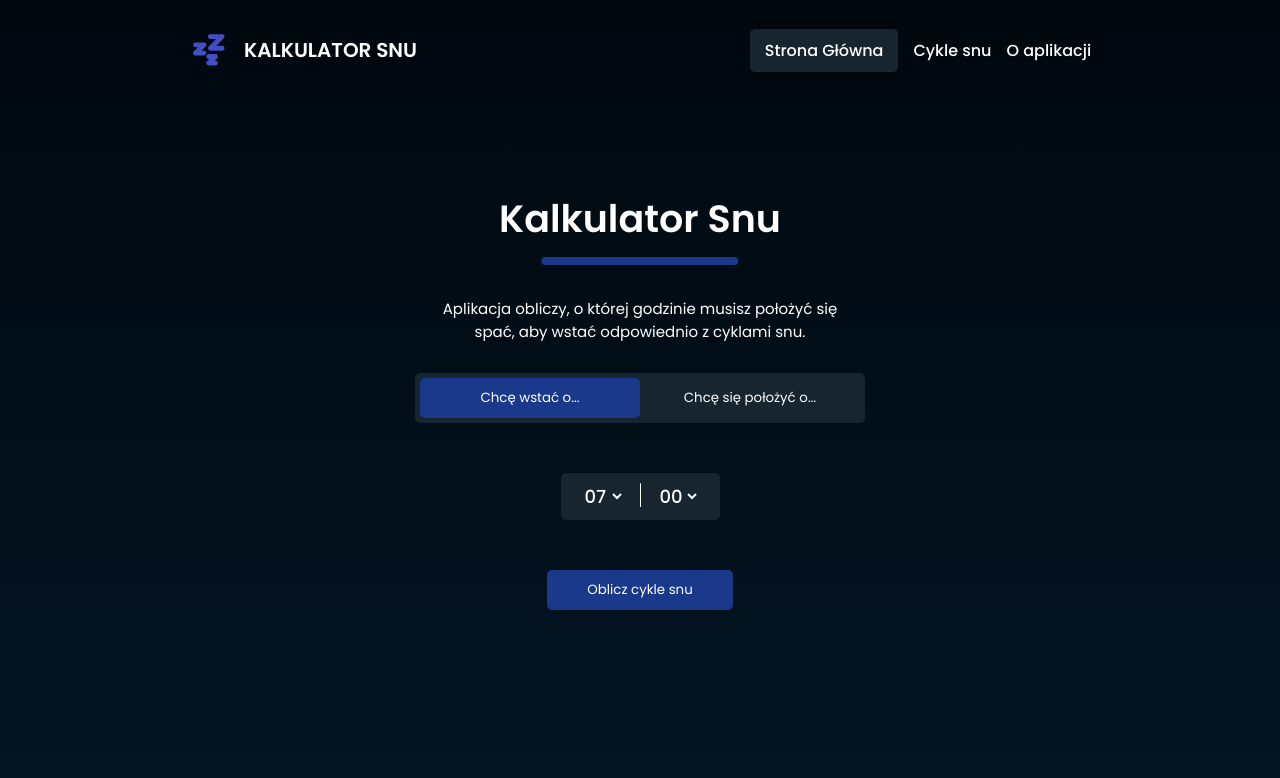
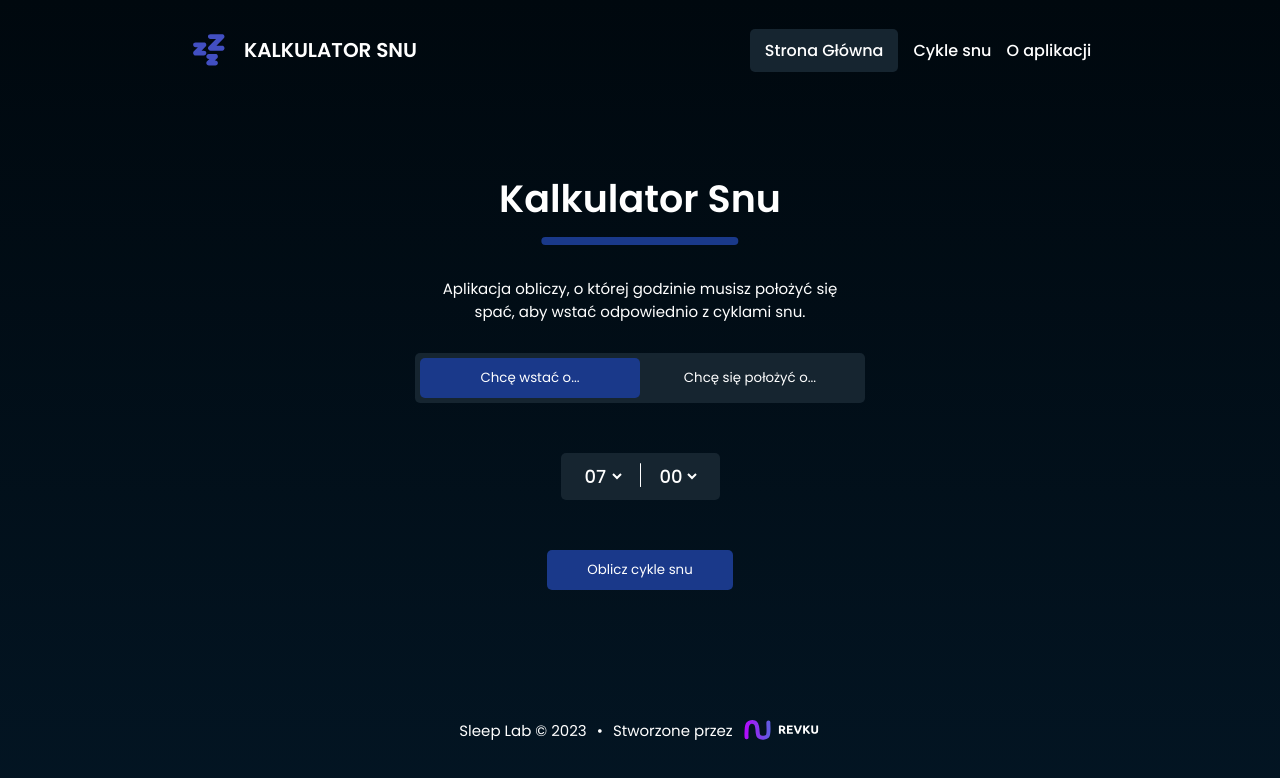
Before and after one commit to Revku/sleep-calculator, a React (Vite) app: page / in a window 1280 px wide. Shown: the top 778 px of the page. Built offline with nearby package versions, Linux system fonts and the light colour scheme.

Commit message:
Add footer

```diff
--- /dev/null
+++ b/src/components/Footer/Footer.jsx
@@ -0,0 +1,61 @@
+import revkuLogo from 'src/assets/revkuLogo.svg';
+import { styled } from 'styled-components';
+
+const Wrapper = styled.div`
+  width: 100%;
+  display: flex;
+  justify-content: center;
+  align-items: center;
+  flex-direction: column;
+  text-align: center;
+  font-size: 14px;
+  padding: 30px;
+
+  @media (min-width: 700px) {
+    font-size: 15px;
+    flex-direction: row;
+  }
+  span {
+    margin: 0 10px;
+  }
+
+  @media (max-width: 700px) {
+    span {
+      display: none;
+    }
+  }
+`;
+
+const Author = styled.div`
+  display: flex;
+  align-items: center;
+  margin-top: 5px;
+  justify-content: center;
+
+  @media (min-width: 700px) {
+    margin-top: 0;
+  }
+`;
+
+const Logo = styled.img`
+  margin-left: 8px;
+  width: 80px;
+  transform: translateY(2.5px);
+`;
+
+const Footer = () => {
+  return (
+    <Wrapper>
+      <p>Sleep Lab &copy; 2023 </p>
+      <span>&bull;</span>{' '}
+      <Author>
+        Stworzone przez
+        <a href="https://revku.dev/" target="_blank" rel="noreferrer">
+          <Logo src={revkuLogo} alt="Revku logo" />
+        </a>
+      </Author>
+    </Wrapper>
+  );
+};
+
+export default Footer;
--- a/src/pages/Home.jsx
+++ b/src/pages/Home.jsx
@@ -11,7 +11,7 @@ const Wrapper = styled.div`
   justify-content: center;
   align-items: center;
   flex-direction: column;
-  padding: 30px;
+  padding: 50px 30px;
 `;
 
 const Heading = styled.h1`
--- a/src/pages/Result.jsx
+++ b/src/pages/Result.jsx
@@ -13,7 +13,7 @@ const Wrapper = styled.div`
   justify-content: center;
   align-items: center;
   flex-direction: column;
-  padding: 30px;
+  padding: 50px 30px;
 `;
 const Heading = styled.h1`
   font-size: 30px;
--- a/src/templates/MainTemplate.jsx
+++ b/src/templates/MainTemplate.jsx
@@ -3,11 +3,12 @@ import { theme } from 'src/styles/theme';
 import PropTypes from 'prop-types';
 import { GlobalStyle } from 'src/styles/GlobalStyle';
 import Navigation from 'src/components/Navigation/Navigation';
+import Footer from 'src/components/Footer/Footer';
 
 const Wrapper = styled.div`
   min-height: 100vh;
   display: grid;
-  grid-template-rows: 100px 1fr 100px;
+  grid-template-rows: 100px 1fr 140px;
 `;
 
 const MainTemplate = ({ children }) => {
@@ -17,7 +18,7 @@ const MainTemplate = ({ children }) => {
       <Wrapper>
         <Navigation />
         <div>{children}</div>
-        <div></div>
+        <Footer />
       </Wrapper>
     </ThemeProvider>
   );
```
Also changed, not shown: src/assets/revkuLogo.svg (added).
